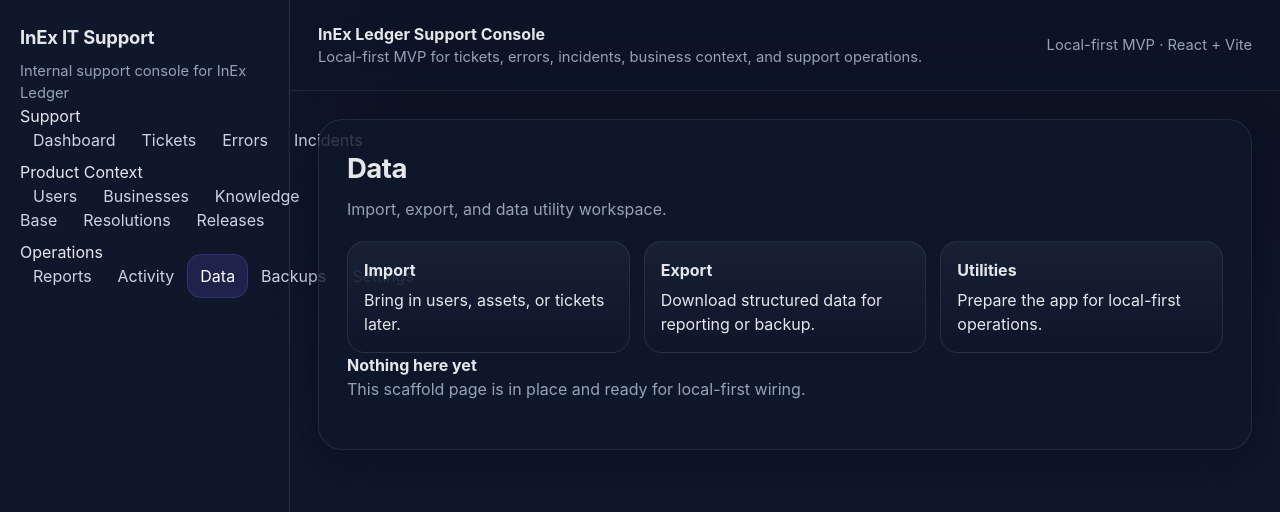
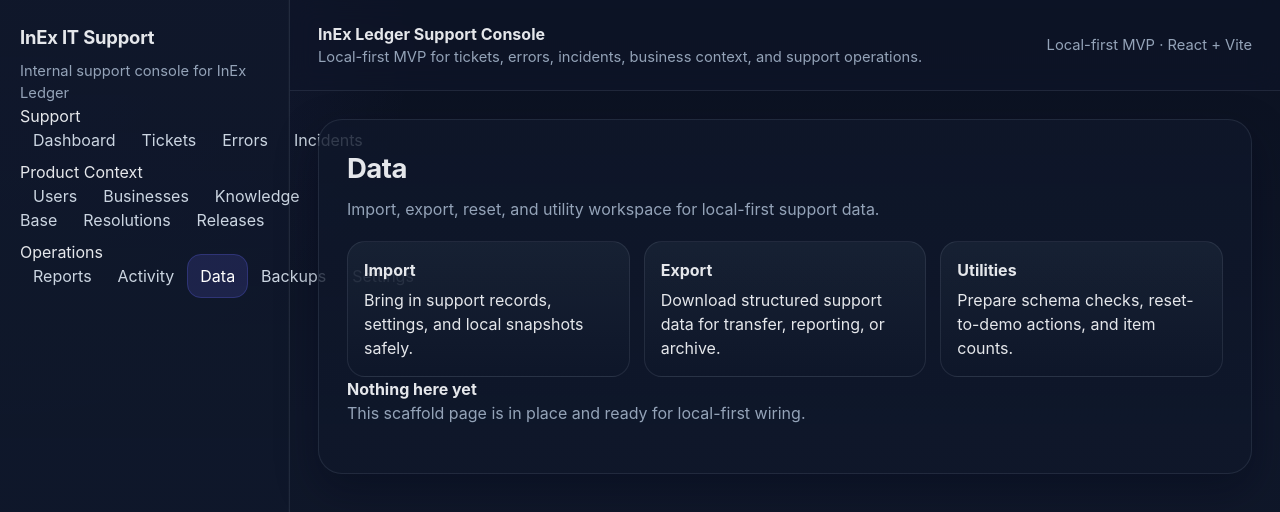
Before and after one commit to Emanuel628/InEx-IT-Support, a React (Vite) app: page /data in a window 1280 px wide. Shown: the top 512 px of the page. Built offline with nearby package versions, Linux system fonts and the light colour scheme.

Commit message:
Update data page copy for support app foundation

```diff
--- a/src/pages/data/DataPage.tsx
+++ b/src/pages/data/DataPage.tsx
@@ -4,11 +4,11 @@ export function DataPage() {
   return (
     <PlaceholderPage
       title="Data"
-      description="Import, export, and data utility workspace."
+      description="Import, export, reset, and utility workspace for local-first support data."
       cards={[
-        { title: 'Import', body: 'Bring in users, assets, or tickets later.' },
-        { title: 'Export', body: 'Download structured data for reporting or backup.' },
-        { title: 'Utilities', body: 'Prepare the app for local-first operations.' },
+        { title: 'Import', body: 'Bring in support records, settings, and local snapshots safely.' },
+        { title: 'Export', body: 'Download structured support data for transfer, reporting, or archive.' },
+        { title: 'Utilities', body: 'Prepare schema checks, reset-to-demo actions, and item counts.' },
       ]}
     />
   );
```
